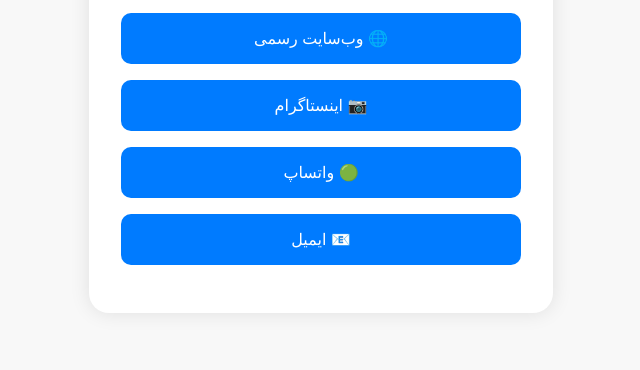
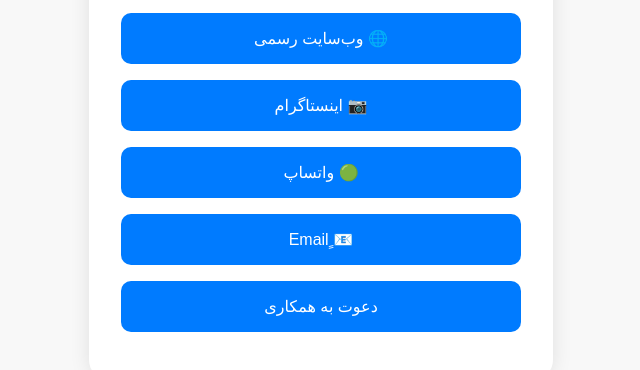
Before and after one commit to afshin3790/neural, a plain HTML site: page links.html in a window 1280 px wide. Shown: the part 224-594 px from the top of the page, without its empty margins (319-959 px from the left). Drawn offline with Linux system fonts and the light colour scheme.

Commit message:
Update links to main

```diff
--- a/links.html
+++ b/links.html
@@ -56,8 +56,9 @@
 
     <a href="https://pmlm.ir" class="link-button" target="_blank">🌐 وب‌سایت رسمی</a>
     <a href="https://instagram.com/mojganesfandi" class="link-button" target="_blank">📷 اینستاگرام</a>
-    <a href="https://wa.me/+989302437008" class="link-button" target="_blank">🟢 واتساپ</a>
-    <a href="mailto:sfandi39@gmail.com" class="link-button" target="_blank">📧 ایمیل</a>
+    <a href="https://wa.me/+989300722538" class="link-button" target="_blank">🟢 واتساپ</a>
+    <a href="mailto:sfandi39@gmail.com" class="link-button">📧 ٍEmail</a>
+    <a href="/images/invite.jpg" class="link-button">دعوت به همکاری</a>
   </div>
 </body>
 </html>
```
